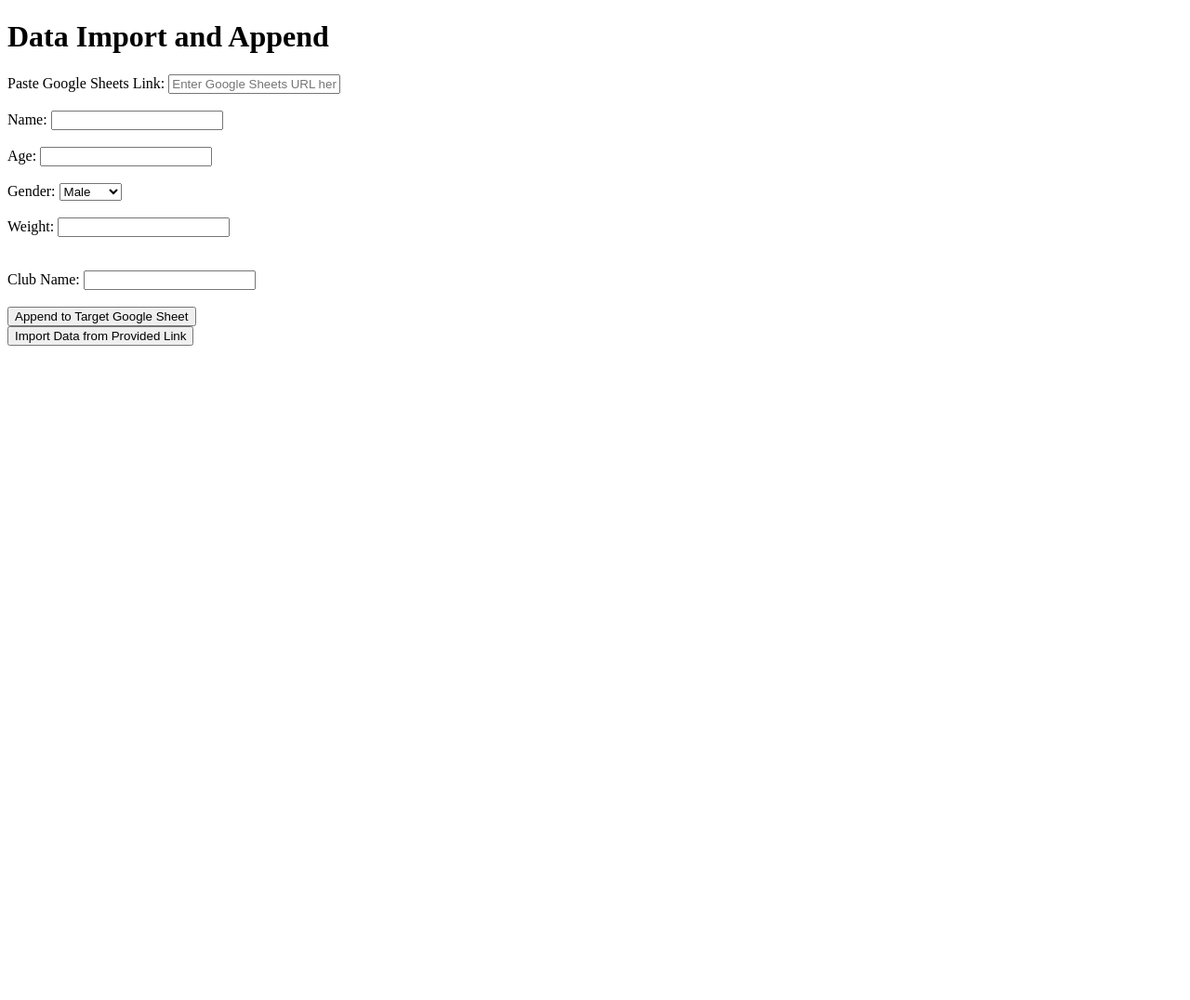
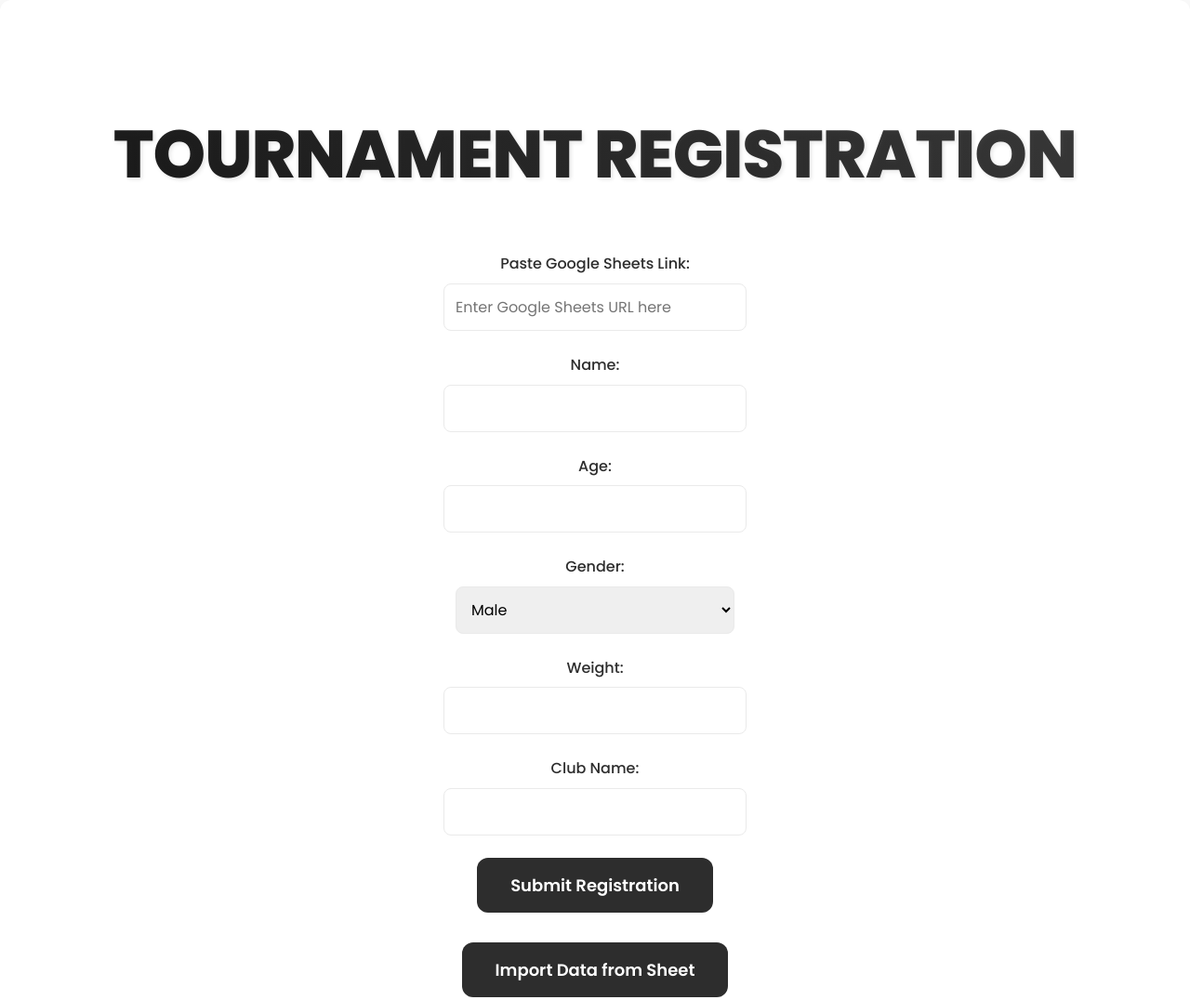
Before and after one commit to vickspatil/taekwondo, a plain HTML site: page registration.html in a window 1280 px wide. Shown: the whole page at 93% size. Before the commit the page ends 800 px from the top, so only its background shows below. Drawn offline with Linux system fonts and the light colour scheme.

Commit message:
Made it look niceeee

```diff
--- a/registration.html
+++ b/registration.html
@@ -3,43 +3,124 @@
 <head>
     <meta charset="UTF-8">
     <meta name="viewport" content="width=device-width, initial-scale=1.0">
-    <title>Data Import and Append</title>
-    <link rel="stylesheet" href="style_reg.css">
+    <title>Tournament Registration</title>
+    <link href="https://fonts.googleapis.com/css2?family=Poppins:wght@300;400;500;600;700;800&display=swap" rel="stylesheet">
+    <style>
+        body {
+            font-family: 'Poppins', sans-serif;
+            text-align: center;
+            padding: 0;
+            margin: 0;
+            background-color: #fafafa;
+            color: #2d2d2d;
+            line-height: 1.6;
+            min-height: 100vh;
+            display: flex;
+            align-items: center;
+            justify-content: center;
+        }
+        .container {
+            width: 100%;
+            max-width: 1400px;
+            margin: 0 auto;
+            background-color: #ffffff;
+            border-radius: 12px;
+            box-shadow: 0 4px 20px rgba(0, 0, 0, 0.05);
+            padding: 60px 40px;
+        }
+        h1 {
+            font-size: 72px;
+            font-weight: 800;
+            margin-bottom: 48px;
+            color: #1a1a1a;
+            letter-spacing: -1px;
+            text-transform: uppercase;
+            background: linear-gradient(45deg, #1a1a1a, #404040);
+            -webkit-background-clip: text;
+            -webkit-text-fill-color: transparent;
+            text-shadow: 2px 2px 4px rgba(0,0,0,0.1);
+        }
+        button {
+            margin: 16px;
+            padding: 16px 36px;
+            border: none;
+            border-radius: 12px;
+            background-color: #2d2d2d;
+            color: #ffffff;
+            font-family: 'Poppins', sans-serif;
+            font-size: 18px;
+            font-weight: 600;
+            cursor: pointer;
+            transition: all 0.3s ease;
+            min-width: 250px;
+        }
+        button:hover {
+            background-color: #404040;
+            transform: translateY(-3px);
+            box-shadow: 0 6px 20px rgba(0,0,0,0.15);
+        }
+        input, select {
+            width: 300px;
+            padding: 12px;
+            margin: 8px 0;
+            border: 1px solid #eaeaea;
+            border-radius: 8px;
+            font-family: 'Poppins', sans-serif;
+            font-size: 16px;
+        }
+        label {
+            font-weight: 500;
+            display: block;
+            margin-top: 16px;
+        }
+        #weightCategory {
+            font-size: 18px;
+            font-weight: 500;
+            color: #404040;
+            margin-top: 8px;
+        }
+        form {
+            max-width: 600px;
+            margin: 0 auto;
+        }
+    </style>
 </head>
 <body>
-    <h1>Data Import and Append</h1>
+    <div class="container">
+        <h1>Tournament Registration</h1>
 
         <!-- Input for Google Sheets link -->
         <label for="sheetLink">Paste Google Sheets Link:</label>
-    <input type="text" id="sheetLink" placeholder="Enter Google Sheets URL here"><br><br>
+        <input type="text" id="sheetLink" placeholder="Enter Google Sheets URL here">
 
         <!-- Manual Entry Form -->
         <form id="dataForm">
             <label for="name">Name:</label>
-        <input type="text" id="name" name="name"><br><br>
+            <input type="text" id="name" name="name">
 
             <label for="age">Age:</label>
-        <input type="number" id="age" name="age"><br><br>
+            <input type="number" id="age" name="age">
 
             <label for="gender">Gender:</label>
             <select id="gender" name="gender" onchange="showWeightCategory()">
                 <option value="Male">Male</option>
                 <option value="Female">Female</option>
                 <option value="Other">Other</option>
-        </select><br><br>
+            </select>
 
             <label for="weight">Weight:</label>
-        <input type="number" id="weight" name="weight" step="0.1" oninput="showWeightCategory()"><br><br>
-        <div id="weightCategory"></div><br>
+            <input type="number" id="weight" name="weight" step="0.1" oninput="showWeightCategory()">
+            <div id="weightCategory"></div>
 
             <label for="clubName">Club Name:</label>
-        <input type="text" id="clubName" name="clubName"><br><br>
+            <input type="text" id="clubName" name="clubName">
 
-        <button type="button" onclick="appendData()">Append to Target Google Sheet</button>
+            <button type="button" onclick="appendData()">Submit Registration</button>
         </form>
 
         <!-- Import button -->
-    <button onclick="importData()">Import Data from Provided Link</button>
+        <button onclick="importData()">Import Data from Sheet</button>
+    </div>
 
     <script>
         async function importData() {
```
Lines whose indentation alone changed are shown as unchanged.
